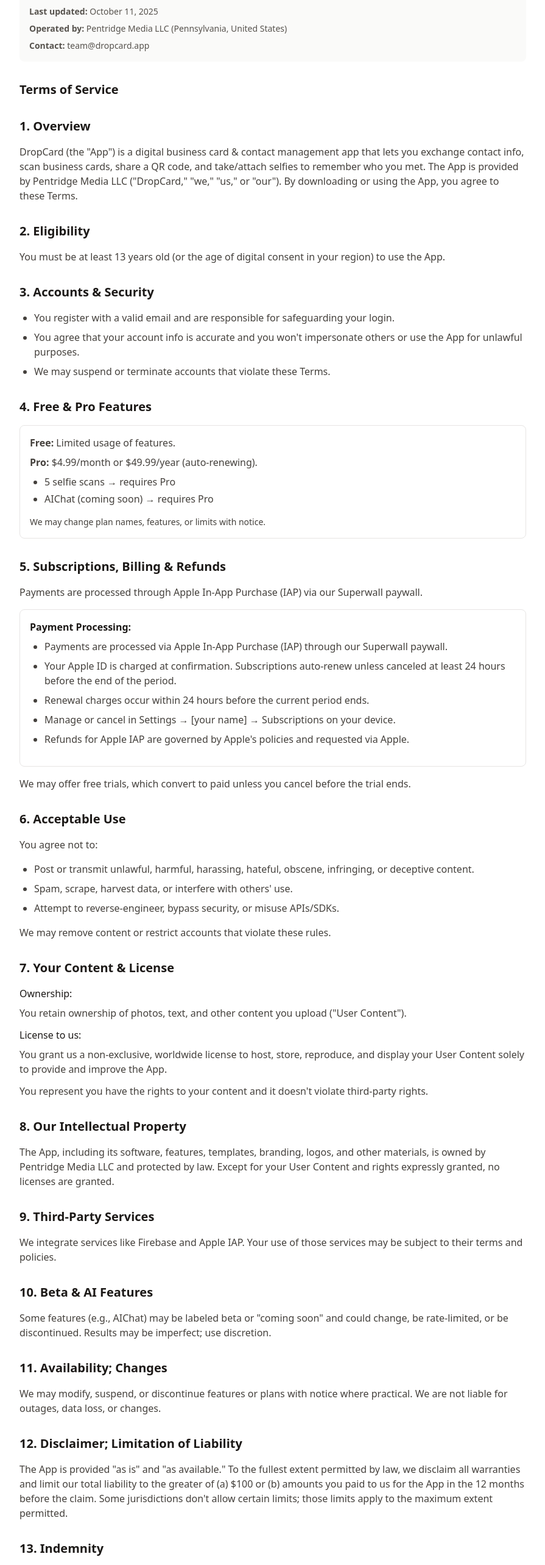
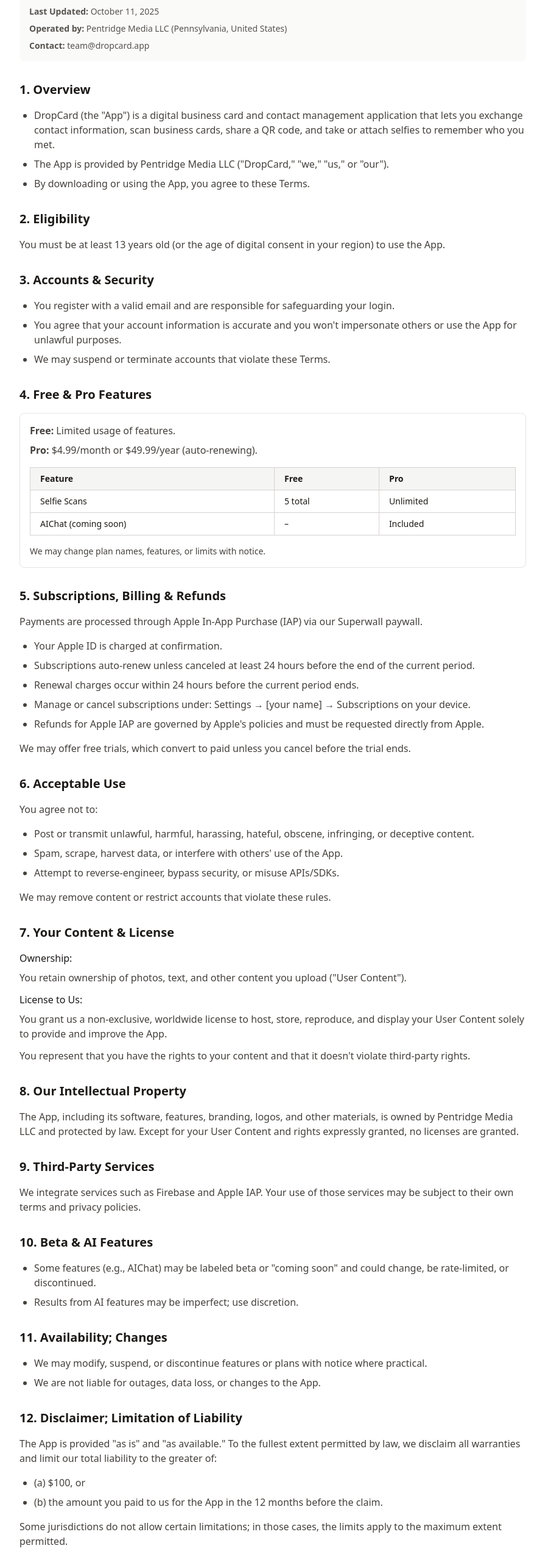
Before and after one commit to sirakinb/dropcard_landing, a Next.js app: page /terms in a window 1280 px wide. Shown: the part 180-2746 px from the top of the page at 61% size, without its empty margins (192-1087 px from the left). Built offline with nearby package versions, Linux system fonts and the light colour scheme.

Commit message:
Update Terms of Service with comprehensive Apple App Store EULA and improved formatting

```diff
--- a/app/terms/page.tsx
+++ b/app/terms/page.tsx
@@ -20,23 +20,21 @@
       {/* Content */}
       <main className="max-w-4xl mx-auto px-6 lg:px-8 py-12">
         <div className="prose prose-stone max-w-none">
-          <h1 className="text-3xl font-bold text-stone-900 mb-8">DropCard Legal</h1>
+          <h1 className="text-3xl font-bold text-stone-900 mb-8">DropCard Terms of Service</h1>
 
           <div className="bg-stone-50 rounded-lg p-4 mb-8">
-            <p className="text-sm text-stone-600 mb-2"><strong>Last updated:</strong> October 11, 2025</p>
+            <p className="text-sm text-stone-600 mb-2"><strong>Last Updated:</strong> October 11, 2025</p>
             <p className="text-sm text-stone-600 mb-2"><strong>Operated by:</strong> Pentridge Media LLC (Pennsylvania, United States)</p>
             <p className="text-sm text-stone-600"><strong>Contact:</strong> team@dropcard.app</p>
           </div>
 
           <section className="mb-8">
-            <h2 className="text-xl font-semibold text-stone-900 mb-4">Terms of Service</h2>
-          </section>
-
-          <section className="mb-8">
             <h2 className="text-xl font-semibold text-stone-900 mb-4">1. Overview</h2>
-            <p className="text-stone-700 mb-4">
-              DropCard (the "App") is a digital business card & contact management app that lets you exchange contact info, scan business cards, share a QR code, and take/attach selfies to remember who you met. The App is provided by Pentridge Media LLC ("DropCard," "we," "us," or "our"). By downloading or using the App, you agree to these Terms.
-            </p>
+            <ul className="list-disc pl-6 text-stone-700 space-y-2">
+              <li>DropCard (the "App") is a digital business card and contact management application that lets you exchange contact information, scan business cards, share a QR code, and take or attach selfies to remember who you met.</li>
+              <li>The App is provided by Pentridge Media LLC ("DropCard," "we," "us," or "our").</li>
+              <li>By downloading or using the App, you agree to these Terms.</li>
+            </ul>
           </section>
 
           <section className="mb-8">
@@ -50,7 +48,7 @@
             <h2 className="text-xl font-semibold text-stone-900 mb-4">3. Accounts & Security</h2>
             <ul className="list-disc pl-6 text-stone-700 space-y-2">
               <li>You register with a valid email and are responsible for safeguarding your login.</li>
-              <li>You agree that your account info is accurate and you won't impersonate others or use the App for unlawful purposes.</li>
+              <li>You agree that your account information is accurate and you won't impersonate others or use the App for unlawful purposes.</li>
               <li>We may suspend or terminate accounts that violate these Terms.</li>
             </ul>
           </section>
@@ -59,11 +57,32 @@
             <h2 className="text-xl font-semibold text-stone-900 mb-4">4. Free & Pro Features</h2>
             <div className="bg-white border border-stone-200 rounded-lg p-4 mb-4">
               <p className="text-stone-700 mb-2"><strong>Free:</strong> Limited usage of features.</p>
-              <p className="text-stone-700 mb-2"><strong>Pro:</strong> $4.99/month or $49.99/year (auto-renewing).</p>
-              <ul className="list-disc pl-6 text-stone-700 space-y-1">
-                <li>5 selfie scans → requires Pro</li>
-                <li>AIChat (coming soon) → requires Pro</li>
-              </ul>
+              <p className="text-stone-700 mb-4"><strong>Pro:</strong> $4.99/month or $49.99/year (auto-renewing).</p>
+
+              <div className="overflow-x-auto">
+                <table className="min-w-full border-collapse border border-stone-300 text-sm">
+                  <thead>
+                    <tr className="bg-stone-100">
+                      <th className="border border-stone-300 px-4 py-2 text-left font-semibold">Feature</th>
+                      <th className="border border-stone-300 px-4 py-2 text-left font-semibold">Free</th>
+                      <th className="border border-stone-300 px-4 py-2 text-left font-semibold">Pro</th>
+                    </tr>
+                  </thead>
+                  <tbody>
+                    <tr>
+                      <td className="border border-stone-300 px-4 py-2">Selfie Scans</td>
+                      <td className="border border-stone-300 px-4 py-2">5 total</td>
+                      <td className="border border-stone-300 px-4 py-2">Unlimited</td>
+                    </tr>
+                    <tr>
+                      <td className="border border-stone-300 px-4 py-2">AIChat (coming soon)</td>
+                      <td className="border border-stone-300 px-4 py-2">–</td>
+                      <td className="border border-stone-300 px-4 py-2">Included</td>
+                    </tr>
+                  </tbody>
+                </table>
+              </div>
+
               <p className="text-stone-700 mt-4 text-sm">We may change plan names, features, or limits with notice.</p>
             </div>
           </section>
@@ -72,20 +91,15 @@
             <h2 className="text-xl font-semibold text-stone-900 mb-4">5. Subscriptions, Billing & Refunds</h2>
             <p className="text-stone-700 mb-4">Payments are processed through Apple In-App Purchase (IAP) via our Superwall paywall.</p>
 
-            <div className="bg-white border border-stone-200 rounded-lg p-4 mb-4">
-              <h3 className="font-semibold text-stone-900 mb-2">Payment Processing:</h3>
-              <ul className="list-disc pl-6 text-stone-700 space-y-2 mb-4">
-                <li>Payments are processed via Apple In-App Purchase (IAP) through our Superwall paywall.</li>
-                <li>Your Apple ID is charged at confirmation. Subscriptions auto-renew unless canceled at least 24 hours before the end of the period.</li>
-                <li>Renewal charges occur within 24 hours before the current period ends.</li>
-                <li>Manage or cancel in Settings → [your name] → Subscriptions on your device.</li>
-                <li>Refunds for Apple IAP are governed by Apple's policies and requested via Apple.</li>
-              </ul>
-            </div>
+            <ul className="list-disc pl-6 text-stone-700 space-y-2">
+              <li>Your Apple ID is charged at confirmation.</li>
+              <li>Subscriptions auto-renew unless canceled at least 24 hours before the end of the current period.</li>
+              <li>Renewal charges occur within 24 hours before the current period ends.</li>
+              <li>Manage or cancel subscriptions under: Settings → [your name] → Subscriptions on your device.</li>
+              <li>Refunds for Apple IAP are governed by Apple's policies and must be requested directly from Apple.</li>
+            </ul>
 
-
-
-            <p className="text-stone-700">We may offer free trials, which convert to paid unless you cancel before the trial ends.</p>
+            <p className="text-stone-700 mt-4">We may offer free trials, which convert to paid unless you cancel before the trial ends.</p>
           </section>
 
           <section className="mb-8">
@@ -93,7 +107,7 @@
             <p className="text-stone-700 mb-4">You agree not to:</p>
             <ul className="list-disc pl-6 text-stone-700 space-y-2">
               <li>Post or transmit unlawful, harmful, harassing, hateful, obscene, infringing, or deceptive content.</li>
-              <li>Spam, scrape, harvest data, or interfere with others' use.</li>
+              <li>Spam, scrape, harvest data, or interfere with others' use of the App.</li>
               <li>Attempt to reverse-engineer, bypass security, or misuse APIs/SDKs.</li>
             </ul>
             <p className="text-stone-700 mt-4">We may remove content or restrict accounts that violate these rules.</p>
@@ -107,81 +121,153 @@
                 <p className="text-stone-700">You retain ownership of photos, text, and other content you upload ("User Content").</p>
               </div>
               <div>
-                <h3 className="font-medium text-stone-900 mb-2">License to us:</h3>
+                <h3 className="font-medium text-stone-900 mb-2">License to Us:</h3>
                 <p className="text-stone-700">You grant us a non-exclusive, worldwide license to host, store, reproduce, and display your User Content solely to provide and improve the App.</p>
               </div>
-              <div>
-                <p className="text-stone-700">You represent you have the rights to your content and it doesn't violate third-party rights.</p>
-              </div>
+              <p className="text-stone-700">You represent that you have the rights to your content and that it doesn't violate third-party rights.</p>
             </div>
           </section>
 
           <section className="mb-8">
             <h2 className="text-xl font-semibold text-stone-900 mb-4">8. Our Intellectual Property</h2>
             <p className="text-stone-700">
-              The App, including its software, features, templates, branding, logos, and other materials, is owned by Pentridge Media LLC and protected by law. Except for your User Content and rights expressly granted, no licenses are granted.
+              The App, including its software, features, branding, logos, and other materials, is owned by Pentridge Media LLC and protected by law. Except for your User Content and rights expressly granted, no licenses are granted.
             </p>
           </section>
 
           <section className="mb-8">
             <h2 className="text-xl font-semibold text-stone-900 mb-4">9. Third-Party Services</h2>
             <p className="text-stone-700">
-              We integrate services like Firebase and Apple IAP. Your use of those services may be subject to their terms and policies.
+              We integrate services such as Firebase and Apple IAP. Your use of those services may be subject to their own terms and privacy policies.
             </p>
           </section>
 
           <section className="mb-8">
             <h2 className="text-xl font-semibold text-stone-900 mb-4">10. Beta & AI Features</h2>
-            <p className="text-stone-700">
-              Some features (e.g., AIChat) may be labeled beta or "coming soon" and could change, be rate-limited, or be discontinued. Results may be imperfect; use discretion.
-            </p>
+            <ul className="list-disc pl-6 text-stone-700 space-y-2">
+              <li>Some features (e.g., AIChat) may be labeled beta or "coming soon" and could change, be rate-limited, or discontinued.</li>
+              <li>Results from AI features may be imperfect; use discretion.</li>
+            </ul>
           </section>
 
           <section className="mb-8">
             <h2 className="text-xl font-semibold text-stone-900 mb-4">11. Availability; Changes</h2>
-            <p className="text-stone-700">
-              We may modify, suspend, or discontinue features or plans with notice where practical. We are not liable for outages, data loss, or changes.
-            </p>
+            <ul className="list-disc pl-6 text-stone-700 space-y-2">
+              <li>We may modify, suspend, or discontinue features or plans with notice where practical.</li>
+              <li>We are not liable for outages, data loss, or changes to the App.</li>
+            </ul>
           </section>
 
           <section className="mb-8">
             <h2 className="text-xl font-semibold text-stone-900 mb-4">12. Disclaimer; Limitation of Liability</h2>
-            <p className="text-stone-700">
-              The App is provided "as is" and "as available." To the fullest extent permitted by law, we disclaim all warranties and limit our total liability to the greater of (a) $100 or (b) amounts you paid to us for the App in the 12 months before the claim. Some jurisdictions don't allow certain limits; those limits apply to the maximum extent permitted.
-            </p>
+            <p className="text-stone-700 mb-4">The App is provided "as is" and "as available." To the fullest extent permitted by law, we disclaim all warranties and limit our total liability to the greater of:</p>
+            <ul className="list-disc pl-6 text-stone-700 space-y-2">
+              <li>(a) $100, or</li>
+              <li>(b) the amount you paid to us for the App in the 12 months before the claim.</li>
+            </ul>
+            <p className="text-stone-700 mt-4">Some jurisdictions do not allow certain limitations; in those cases, the limits apply to the maximum extent permitted.</p>
           </section>
 
           <section className="mb-8">
             <h2 className="text-xl font-semibold text-stone-900 mb-4">13. Indemnity</h2>
             <p className="text-stone-700">
-              You agree to defend and hold harmless Pentridge Media LLC from claims arising out of your misuse of the App or violation of these Terms.
+              You agree to defend, indemnify, and hold harmless Pentridge Media LLC from any claims, damages, or expenses arising from your misuse of the App or violation of these Terms.
             </p>
           </section>
 
           <section className="mb-8">
             <h2 className="text-xl font-semibold text-stone-900 mb-4">14. Governing Law; Venue</h2>
-            <p className="text-stone-700">
-              These Terms are governed by the laws of the Commonwealth of Pennsylvania, USA, without regard to conflict of laws. Where permitted, exclusive venue is in courts located in Pennsylvania.
-            </p>
+            <ul className="list-disc pl-6 text-stone-700 space-y-2">
+              <li>These Terms are governed by the laws of the Commonwealth of Pennsylvania, USA, without regard to conflict of law principles.</li>
+              <li>Where permitted, exclusive venue for disputes is in the courts located in Pennsylvania.</li>
+            </ul>
           </section>
 
           <section className="mb-8">
             <h2 className="text-xl font-semibold text-stone-900 mb-4">15. Changes to Terms</h2>
-            <p className="text-stone-700">
-              We may update these Terms at any time. Material changes will be posted in the App or on our site. Continued use means you accept the updated Terms.
-            </p>
+            <ul className="list-disc pl-6 text-stone-700 space-y-2">
+              <li>We may update these Terms at any time.</li>
+              <li>Material changes will be posted in the App or on our website.</li>
+              <li>Continued use means you accept the updated Terms.</li>
+            </ul>
           </section>
 
           <section className="mb-8">
             <h2 className="text-xl font-semibold text-stone-900 mb-4">16. Contact</h2>
-            <p className="text-stone-700">
-              Questions about these Terms: team@dropcard.app
-            </p>
+            <p className="text-stone-700 mb-2">Questions about these Terms:</p>
+            <ul className="list-disc pl-6 text-stone-700 space-y-1">
+              <li>Email: team@dropcard.app</li>
+              <li>Address: Philadelphia, Pennsylvania, USA</li>
+            </ul>
+          </section>
+
+          <section className="mb-8">
+            <h2 className="text-xl font-semibold text-stone-900 mb-4">17. Apple App Store Additional Terms (EULA)</h2>
+            <p className="text-stone-700 mb-4">If you download or access DropCard through the Apple App Store, the following additional terms apply:</p>
+
+            <div className="space-y-6">
+              <div>
+                <h3 className="font-medium text-stone-900 mb-2">Acknowledgement</h3>
+                <p className="text-stone-700">You and Pentridge Media LLC acknowledge that this agreement is between you and Pentridge Media LLC only, not with Apple. Pentridge Media LLC, not Apple, is solely responsible for the DropCard App and its content.</p>
+              </div>
+
+              <div>
+                <h3 className="font-medium text-stone-900 mb-2">Scope of License</h3>
+                <p className="text-stone-700">The license granted to you for DropCard is a limited, non-transferable license to use the App on any Apple-branded device you own or control and as permitted by the Usage Rules in the Apple Media Services Terms and Conditions. The App may also be accessed and used by other accounts associated with you via Family Sharing or volume purchasing.</p>
+              </div>
+
+              <div>
+                <h3 className="font-medium text-stone-900 mb-2">Maintenance and Support</h3>
+                <p className="text-stone-700">Pentridge Media LLC is solely responsible for providing maintenance and support for the App, as specified in these Terms or as required by applicable law. Apple has no obligation whatsoever to furnish any maintenance or support services for the App.</p>
+              </div>
+
+              <div>
+                <h3 className="font-medium text-stone-900 mb-2">Warranty</h3>
+                <p className="text-stone-700">To the maximum extent permitted by law, the App is provided "as is." If the App fails to conform to any applicable warranty, you may notify Apple, and Apple will refund the purchase price (if any). To the extent permitted by law, Apple has no other warranty obligation, and any other claims, losses, liabilities, or expenses attributable to any failure to conform are the sole responsibility of Pentridge Media LLC.</p>
+              </div>
+
+              <div>
+                <h3 className="font-medium text-stone-900 mb-2">Product Claims</h3>
+                <p className="text-stone-700 mb-2">You acknowledge that Pentridge Media LLC, not Apple, is responsible for addressing any claims by you or a third party relating to the App or your possession or use of the App, including but not limited to:</p>
+                <ul className="list-disc pl-6 text-stone-700 space-y-1">
+                  <li>(i) product liability claims;</li>
+                  <li>(ii) any claim that the App fails to conform to legal or regulatory requirements; and</li>
+                  <li>(iii) claims arising under consumer protection or similar laws.</li>
+                </ul>
+              </div>
+
+              <div>
+                <h3 className="font-medium text-stone-900 mb-2">Intellectual Property Rights</h3>
+                <p className="text-stone-700">In the event of any third-party claim that the App or your use of it infringes that third party's intellectual property rights, Pentridge Media LLC will be solely responsible for the investigation, defense, settlement, and discharge of such claim.</p>
+              </div>
+
+              <div>
+                <h3 className="font-medium text-stone-900 mb-2">Legal Compliance</h3>
+                <p className="text-stone-700">You represent and warrant that (i) you are not located in a country subject to a U.S. Government embargo or designated as a "terrorist supporting" country; and (ii) you are not listed on any U.S. Government list of prohibited or restricted parties.</p>
+              </div>
+
+              <div>
+                <h3 className="font-medium text-stone-900 mb-2">Developer Contact Information</h3>
+                <p className="text-stone-700">Pentridge Media LLC</p>
+                <p className="text-stone-700">Philadelphia, Pennsylvania, USA</p>
+                <p className="text-stone-700">Email: team@dropcard.app</p>
+              </div>
+
+              <div>
+                <h3 className="font-medium text-stone-900 mb-2">Third-Party Terms</h3>
+                <p className="text-stone-700">You must comply with applicable third-party terms when using the App (for example, your wireless data service agreement).</p>
+              </div>
+
+              <div>
+                <h3 className="font-medium text-stone-900 mb-2">Third-Party Beneficiary</h3>
+                <p className="text-stone-700">You and Pentridge Media LLC acknowledge and agree that Apple and its subsidiaries are third-party beneficiaries of these Terms, and that, upon your acceptance of the Terms, Apple will have the right (and be deemed to have accepted the right) to enforce these Terms against you as a third-party beneficiary.</p>
+              </div>
+            </div>
           </section>
 
           <div className="border-t border-stone-200 pt-8 mt-12">
             <p className="text-sm text-stone-500 text-center">
-              Last updated: October 11, 2025
+              Last Updated: October 11, 2025
             </p>
           </div>
         </div>
```
